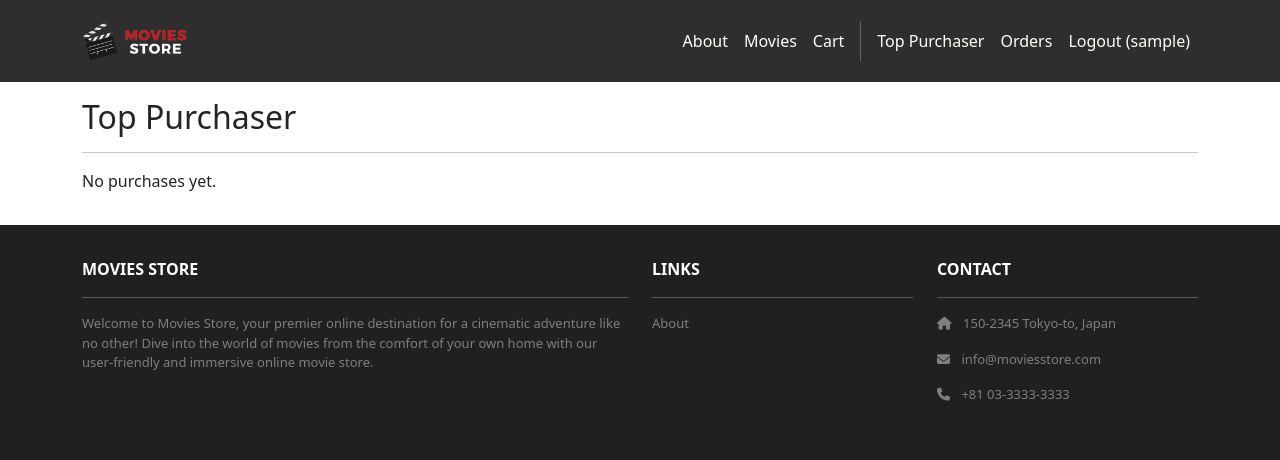
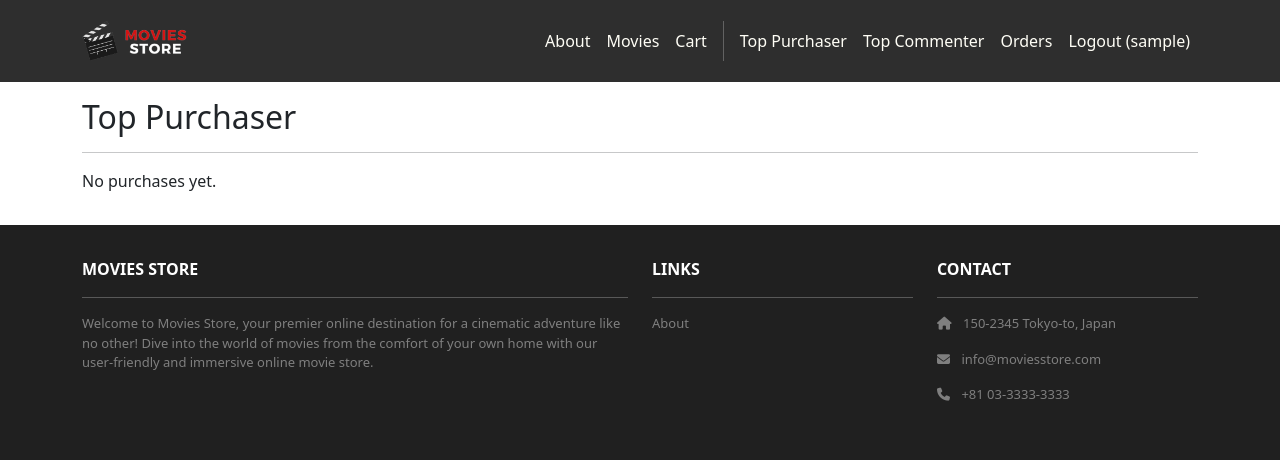
Before and after one commit to KyleZhouOfficial/Movie-Store, a Django app: page /analytics/top-purchaser/ in a window 1280 px wide. Shown: the top 460 px of the page. Run offline with Django 5.2, Linux system fonts and the light colour scheme; the visitor is signed in with stand-in values (Sample User, id 1); data comes from the database, SQL or seed files in the repository; data that the repository does not hold is empty; some libraries are stand-ins or nearby versions.

Commit message:
story 4 top commenter added

```diff
--- a/moviesstore/analytics/urls.py
+++ b/moviesstore/analytics/urls.py
@@ -1,4 +1,7 @@
 from django.urls import path
 from . import views
 
-urlpatterns = [path('top-purchaser/', views.top_purchaser, name='analytics.top_purchaser')]
+urlpatterns = [
+    path('top-purchaser/', views.top_purchaser, name='analytics.top_purchaser'),
+    path('top-commenter/', views.top_commenter, name='analytics.top_commenter'),
+]
--- a/moviesstore/analytics/views.py
+++ b/moviesstore/analytics/views.py
@@ -1,7 +1,7 @@
 from django.shortcuts import render
 from django.contrib.admin.views.decorators import staff_member_required
 from django.contrib.auth.models import User
-from django.db.models import Sum
+from django.db.models import Sum, Count
 
 # Create your views here.
 @staff_member_required
@@ -22,3 +22,44 @@ def top_purchaser(request):
 
     return render(request, 'analytics/top_purchaser.html',
                   {'template_data': template_data})
+
+
+@staff_member_required
+def top_commenter(request):
+    users = (
+        User.objects
+        .annotate(comments_posted=Count('review'))
+        .filter(comments_posted__gt=0)
+        .order_by('-comments_posted')
+    )
+
+    top_users = []
+    if users:
+        top_count = users[0].comments_posted
+        top_users = [u for u in users if u.comments_posted == top_count]
+
+    template_data = {}
+    template_data['title'] = 'Top Commenter'
+    template_data['top_users'] = top_users
+
+    return render(request, 'analytics/top_commenter.html',
+                  {'template_data': template_data})
+
+@staff_member_required
+def top_commenter(request):
+    users = (User.objects.annotate(comments_posted=Count("review"))
+             .filter(comments_posted__gt=0)
+             .order_by("-comments_posted")
+    )
+
+    top_users = []
+    if users:
+        top_count = users[0].comments_posted
+        top_users = [u for u in users if u.comments_posted == top_count]
+
+    template_data = {}
+    template_data["title"] = "Top Commenter"
+    template_data["top_users"] = top_users
+
+    return render(request, "analytics/top_commenter.html",
+                  {"template_data": template_data})
--- a/moviesstore/moviesstore/templates/base.html
+++ b/moviesstore/moviesstore/templates/base.html
@@ -45,6 +45,9 @@
                     {% if user.is_staff %}
                     <a class="nav-link" href="{% url 'analytics.top_purchaser' %}">
                         Top Purchaser
+                    </a>
+                    <a class="nav-link" href="{% url 'analytics.top_commenter' %}">
+                        Top Commenter
                     </a>
                     {% endif %}
                     <a class="nav-link" href="{% url 'accounts.orders' %}">
```
Also changed, not shown: moviesstore/analytics/templates/analytics/top_commenter.html (added, +23 -0 lines).
